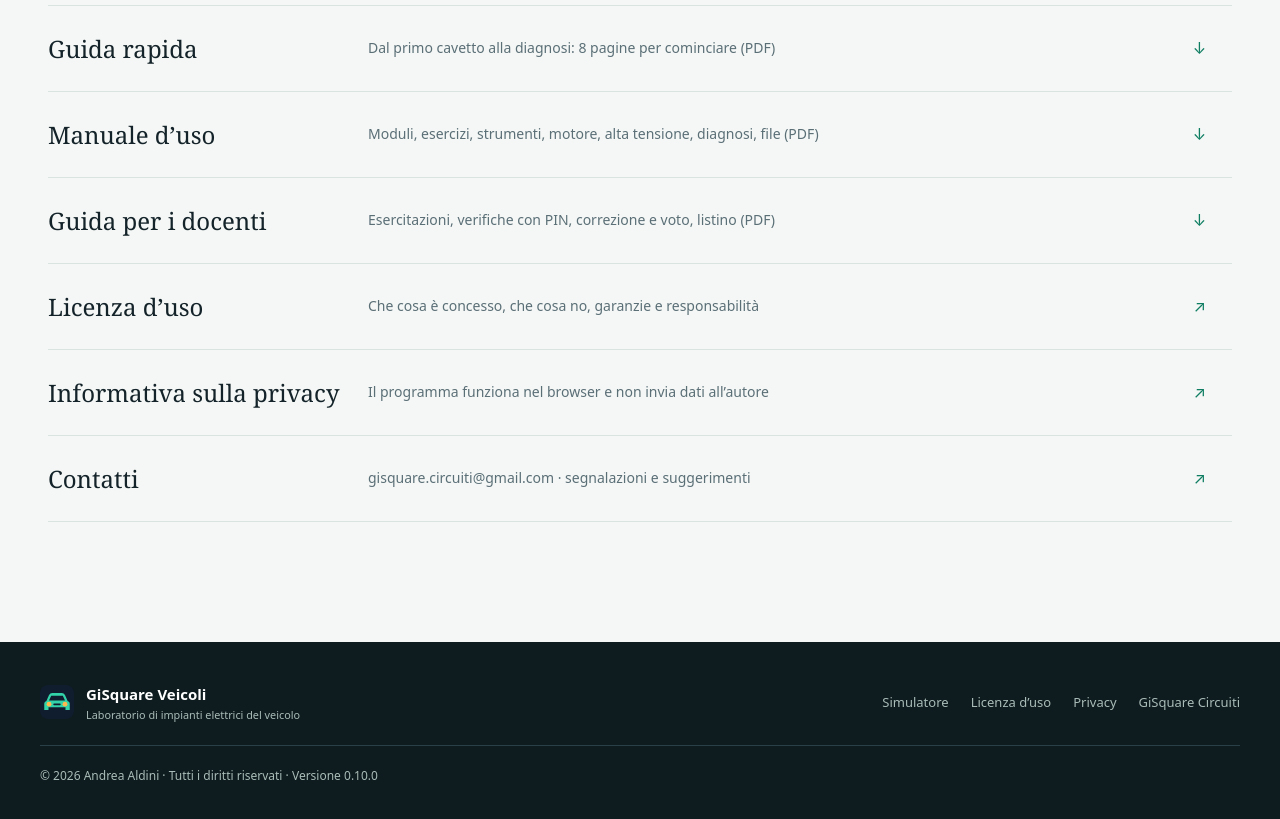
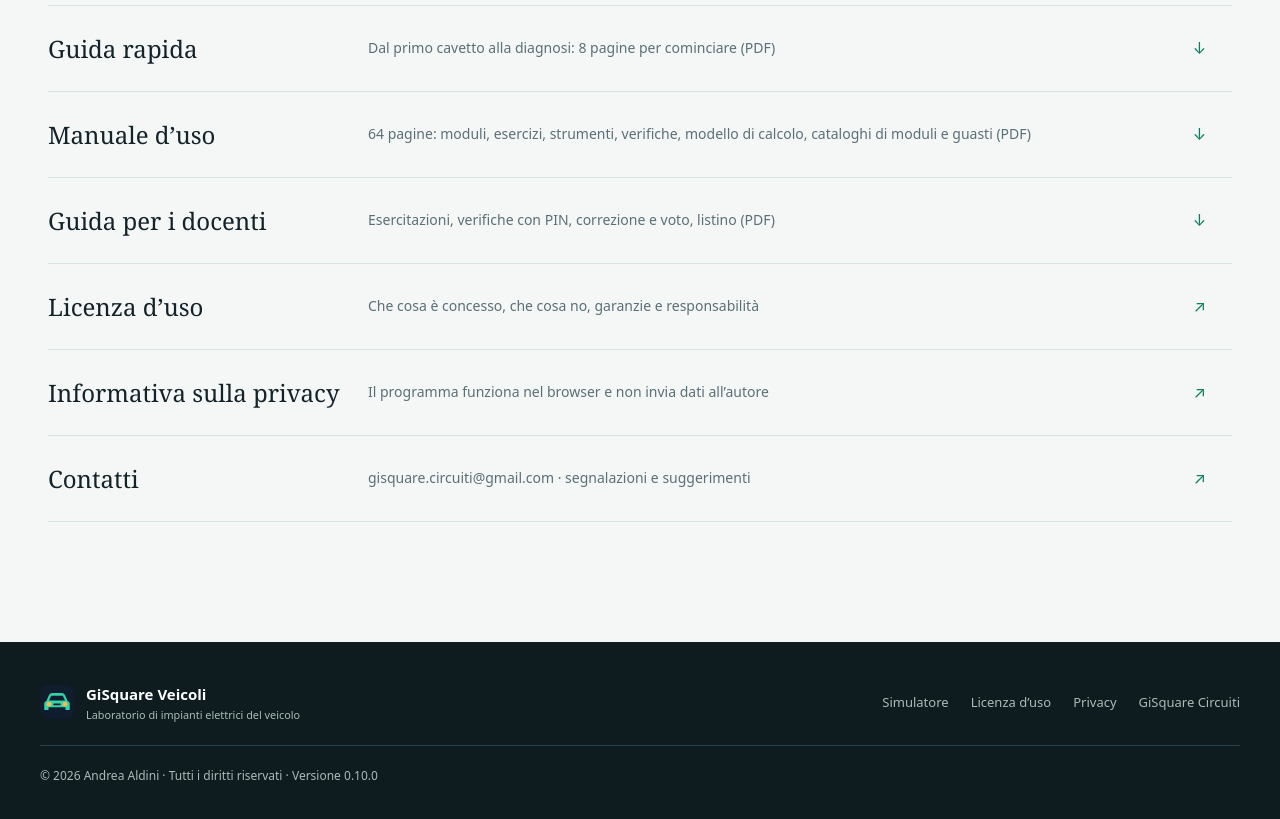
Before and after one commit to gisquarecircuiti/GiSquareVeicoli, a plain HTML site: page index.html in a window 1280 px wide. Shown: the part 10120-10939 px from the top of the page. Drawn offline with Linux system fonts and the light colour scheme.

Commit message:
Manuale esteso (64 pagine)

```diff
--- a/index.html
+++ b/index.html
@@ -237,7 +237,7 @@
   </div>
   <ul class="documenti-elenco">
     <li><a href="documenti/gisquare-veicoli-guida-rapida.pdf?v=648c3790bb"><b>Guida rapida</b><span>Dal primo cavetto alla diagnosi: 8 pagine per cominciare (PDF)</span><i aria-hidden="true">↓</i></a></li>
-    <li><a href="documenti/gisquare-veicoli-manuale.pdf?v=10105faa78"><b>Manuale d’uso</b><span>Moduli, esercizi, strumenti, motore, alta tensione, diagnosi, file (PDF)</span><i aria-hidden="true">↓</i></a></li>
+    <li><a href="documenti/gisquare-veicoli-manuale.pdf?v=0f047a82b2"><b>Manuale d’uso</b><span>64 pagine: moduli, esercizi, strumenti, verifiche, modello di calcolo, cataloghi di moduli e guasti (PDF)</span><i aria-hidden="true">↓</i></a></li>
     <li><a href="documenti/gisquare-veicoli-guida-docenti.pdf?v=9bd5738b8b"><b>Guida per i docenti</b><span>Esercitazioni, verifiche con PIN, correzione e voto, listino (PDF)</span><i aria-hidden="true">↓</i></a></li>
     <li><a href="legal/LICENZA-D-USO.html"><b>Licenza d’uso</b><span>Che cosa è concesso, che cosa no, garanzie e responsabilità</span><i aria-hidden="true">↗</i></a></li>
     <li><a href="legal/INFORMATIVA-PRIVACY.html"><b>Informativa sulla privacy</b><span>Il programma funziona nel browser e non invia dati all’autore</span><i aria-hidden="true">↗</i></a></li>
```
Also changed, not shown: app/index.html (+1 -1 lines), 1 other file.
